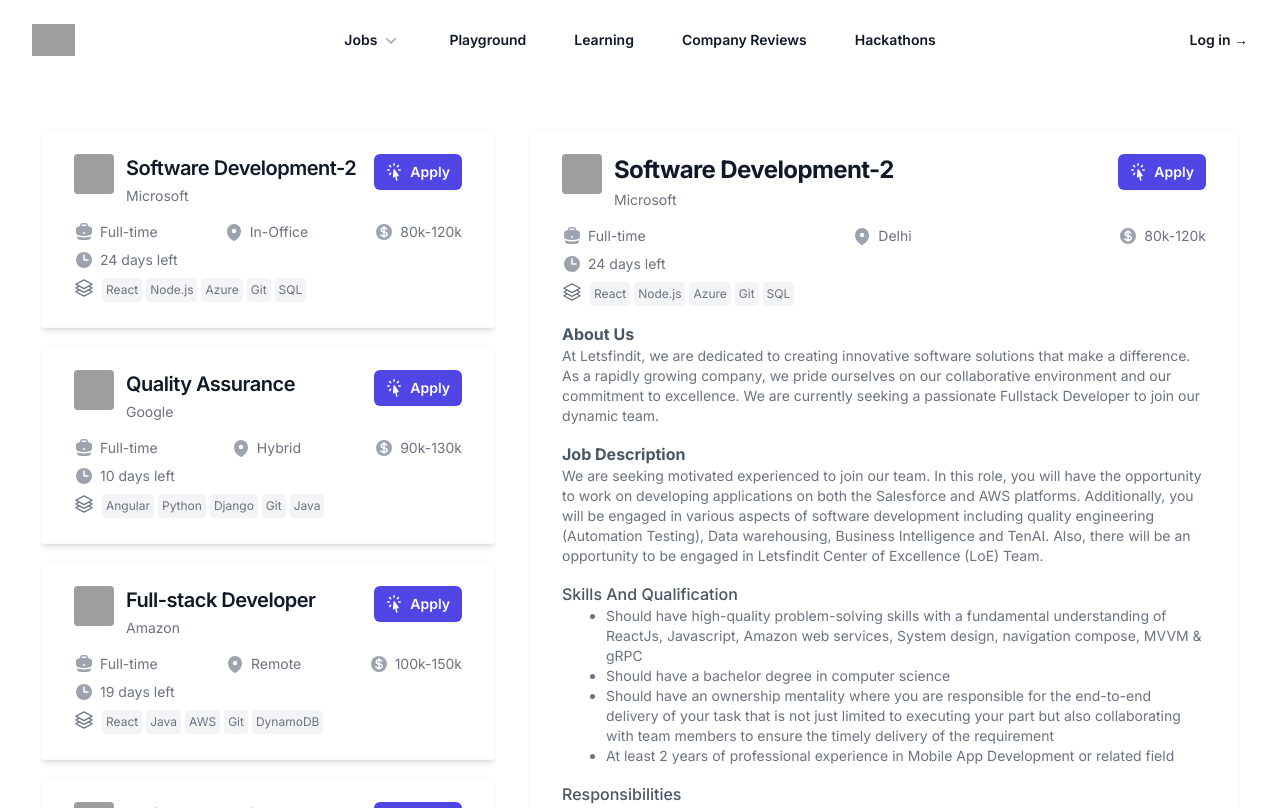
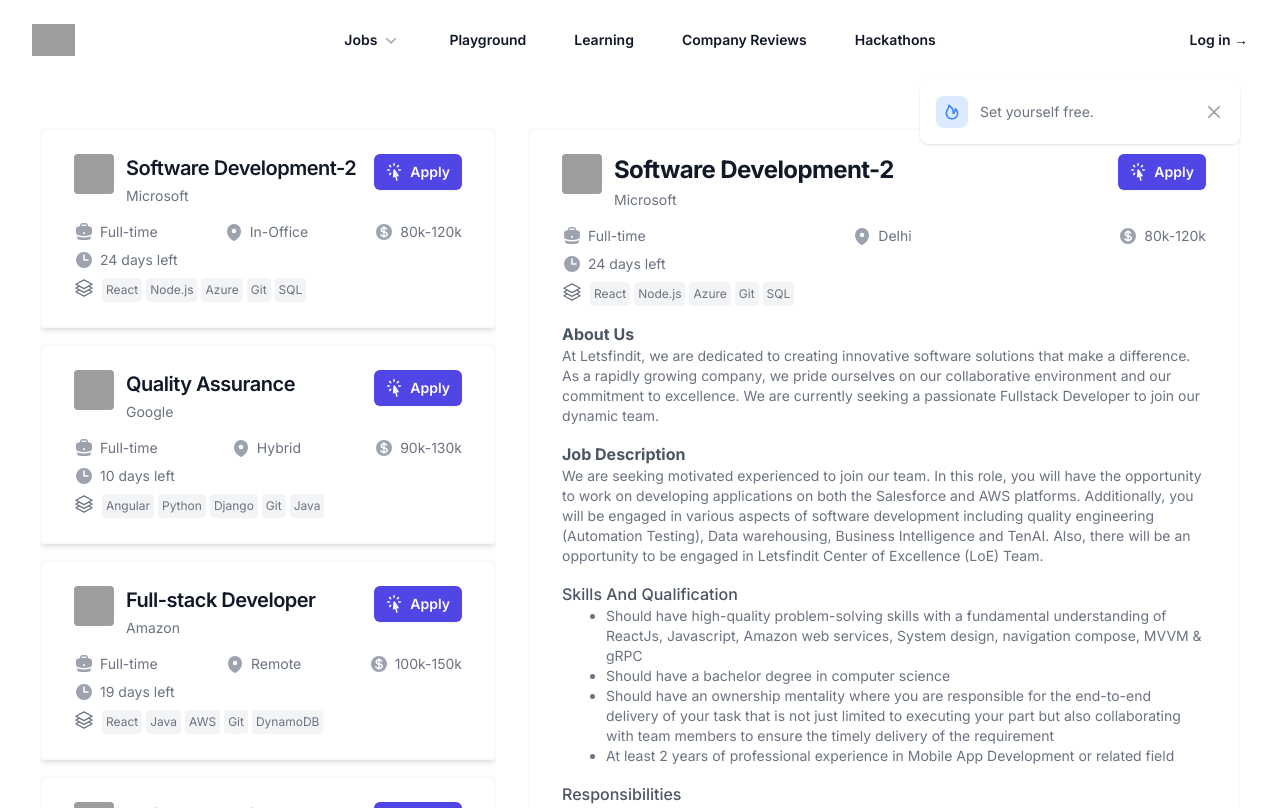
Before and after one commit to mdshoaibakhtar2002/Puffin-Macaw, a Next.js app: page /jobs in a window 1280 px wide. Shown: the top 810 px of the page. Built offline with nearby package versions, Linux system fonts and the light colour scheme; grey boxes are pictures that could not be loaded.

Commit message:
Added toast

```diff
--- a/src/app/jobs/page.tsx
+++ b/src/app/jobs/page.tsx
@@ -7,11 +7,13 @@ import Navbar from '../../components/Navbar';
 import styles from '../Custom.module.css';
 import JobCardSkelton from '@/components/JobCardSkelton';
 import JobDetailsSkeleton from '@/components/JobDetailsSkeleton';
+import Toast from '@/components/Toast';
 
 export default function jobs() {
     return (
         <div className="max-h-[85vh]">
-            <Navbar/>
+            <Navbar />
+            <Toast/>
             <div className="relative mt-2 w-full flex justify-end">
                 {/* <div className="relative rounded-md w-1/4 mr-10">
                     <div className="pointer-events-none absolute inset-y-0 left-0 flex items-center pl-3">
--- a/src/components/Banner.tsx
+++ b/src/components/Banner.tsx
@@ -6,7 +6,7 @@ export default function Banner() {
     const [hideBanner, setHideBanner] = useState(true)
     return (
         <>
-        { hideBanner && <div className="absolute w-full isolate flex items-center gap-x-6 overflow-hidden bg-gray-50 px-6 py-2.5 sm:px-3.5 sm:before:flex-1">
+        { hideBanner && <div className="mt-16 absolute w-full isolate flex items-center gap-x-6 overflow-hidden bg-gray-50 px-6 py-2.5 sm:px-3.5 sm:before:flex-1">
             <div
                 aria-hidden="true"
                 className="absolute left-[max(-7rem,calc(50%-52rem))] top-1/2 -z-10 -translate-y-1/2 transform-gpu blur-2xl"
@@ -33,11 +33,11 @@ export default function Banner() {
             </div>
             <div className="flex flex-wrap items-center gap-x-4 gap-y-2">
                 <p className="text-sm leading-6 text-gray-900">
-                    <strong className="font-semibold">GeneriCon 2023</strong>
-                    <svg viewBox="0 0 2 2" aria-hidden="true" className="mx-2 inline h-0.5 w-0.5 fill-current">
+                    {/* <strong className="font-semibold">GeneriCon 2023</strong> */}
+                    {/* <svg viewBox="0 0 2 2" aria-hidden="true" className="mx-2 inline h-0.5 w-0.5 fill-current">
                         <circle r={1} cx={1} cy={1} />
-                    </svg>
-                    Join us in Denver from June 7 – 9 to see what’s coming next.
+                    </svg> */}
+                    Join us in Kolkata from August 7 – 9 to see what’s coming next.
                 </p>
                 <a
                     href="#"
--- a/src/components/Dashboard.tsx
+++ b/src/components/Dashboard.tsx
@@ -13,6 +13,7 @@ import Testimonials from './Testimonials';
 import Navbar from './Navbar';
 import Footer from './Footer';
 import img from "../../dashboard_image_1.jpg"
+import Device from './Device';
 const features = [
     {
         name: 'Your Next Career Opportunity Awaits: ',
@@ -35,9 +36,7 @@ const features = [
 export default function Dashboard() {
     return (
         <div>
-            {/* <div className="pt-16">
             <Banner />
-        </div> */}
         <Navbar />
             <div className="overflow-hidden bg-white py-16 sm:py-16">
                 <div className="mx-auto max-w-7xl px-6 lg:px-8">
--- a/src/components/Device.tsx
+++ b/src/components/Device.tsx
@@ -1,11 +1,16 @@
 
-<div class="relative mx-auto border-gray-800 dark:border-gray-800 bg-gray-800 border-[14px] rounded-[2.5rem] h-[600px] w-[300px] shadow-xl">
-    <div class="w-[148px] h-[18px] bg-gray-800 top-0 rounded-b-[1rem] left-1/2 -translate-x-1/2 absolute"></div>
-    <div class="h-[46px] w-[3px] bg-gray-800 absolute -start-[17px] top-[124px] rounded-s-lg"></div>
-    <div class="h-[46px] w-[3px] bg-gray-800 absolute -start-[17px] top-[178px] rounded-s-lg"></div>
-    <div class="h-[64px] w-[3px] bg-gray-800 absolute -end-[17px] top-[142px] rounded-e-lg"></div>
-    <div class="rounded-[2rem] overflow-hidden w-[272px] h-[572px] bg-white dark:bg-gray-800">
-        <img src="https://flowbite.s3.amazonaws.com/blocks/marketing-ui/hero/mockup-2-light.png" class="dark:hidden w-[272px] h-[572px]" alt="">
-            <img src="https://flowbite.s3.amazonaws.com/blocks/marketing-ui/hero/mockup-2-dark.png" class="hidden dark:block w-[272px] h-[572px]" alt="">
+export default function Device() {
+    return (
+        <div className="relative mx-auto border-gray-800 dark:border-gray-800 bg-gray-800 border-[14px] rounded-[2.5rem] h-[600px] w-[300px] shadow-xl">
+            <div className="w-[148px] h-[18px] bg-gray-800 top-0 rounded-b-[1rem] left-1/2 -translate-x-1/2 absolute"></div>
+            <div className="h-[46px] w-[3px] bg-gray-800 absolute -start-[17px] top-[124px] rounded-s-lg"></div>
+            <div className="h-[46px] w-[3px] bg-gray-800 absolute -start-[17px] top-[178px] rounded-s-lg"></div>
+            <div className="h-[64px] w-[3px] bg-gray-800 absolute -end-[17px] top-[142px] rounded-e-lg"></div>
+            <div className="rounded-[2rem] overflow-hidden w-[272px] h-[572px] bg-white dark:bg-gray-800">
+                <img src="https://flowbite.s3.amazonaws.com/blocks/marketing-ui/hero/mockup-2-light.png" className="dark:hidden w-[272px] h-[572px]" alt="" />
+                <img src="https://flowbite.s3.amazonaws.com/blocks/marketing-ui/hero/mockup-2-dark.png" className="hidden dark:block w-[272px] h-[572px]" alt="" />
             </div>
-    </div>
+        </div>
+
+    )
+}
--- /dev/null
+++ b/src/components/Toast.tsx
@@ -0,0 +1,23 @@
+
+
+export default function Toast() {
+    return (
+        <div id="toast-default" className="absolute right-10 z-10 flex items-center w-full max-w-xs p-4 text-gray-500 bg-white rounded-lg shadow dark:text-gray-400 dark:bg-gray-800" role="alert">
+            <div className="inline-flex items-center justify-center flex-shrink-0 w-8 h-8 text-blue-500 bg-blue-100 rounded-lg dark:bg-blue-800 dark:text-blue-200">
+                <svg className="w-4 h-4" aria-hidden="true" xmlns="http://www.w3.org/2000/svg" fill="none" viewBox="0 0 18 20">
+                    <path stroke="currentColor" strokeLinecap="round" strokeLinejoin="round" strokeWidth="2" d="M15.147 15.085a7.159 7.159 0 0 1-6.189 3.307A6.713 6.713 0 0 1 3.1 15.444c-2.679-4.513.287-8.737.888-9.548A4.373 4.373 0 0 0 5 1.608c1.287.953 6.445 3.218 5.537 10.5 1.5-1.122 2.706-3.01 2.853-6.14 1.433 1.049 3.993 5.395 1.757 9.117Z" />
+                </svg>
+                <span className="sr-only">Fire icon</span>
+            </div>
+            <div className="ms-3 text-sm font-normal">Set yourself free.</div>
+            <button type="button" className="ms-auto -mx-1.5 -my-1.5 bg-white text-gray-400 hover:text-gray-900 rounded-lg focus:ring-2 focus:ring-gray-300 p-1.5 hover:bg-gray-100 inline-flex items-center justify-center h-8 w-8 dark:text-gray-500 dark:hover:text-white dark:bg-gray-800 dark:hover:bg-gray-700" data-dismiss-target="#toast-default" aria-label="Close">
+                <span className="sr-only">Close</span>
+                <svg className="w-3 h-3" aria-hidden="true" xmlns="http://www.w3.org/2000/svg" fill="none" viewBox="0 0 14 14">
+                    <path stroke="currentColor" strokeLinecap="round" strokeLinejoin="round" strokeWidth="2" d="m1 1 6 6m0 0 6 6M7 7l6-6M7 7l-6 6" />
+                </svg>
+            </button>
+        </div>
+
+
+    )
+}
```
